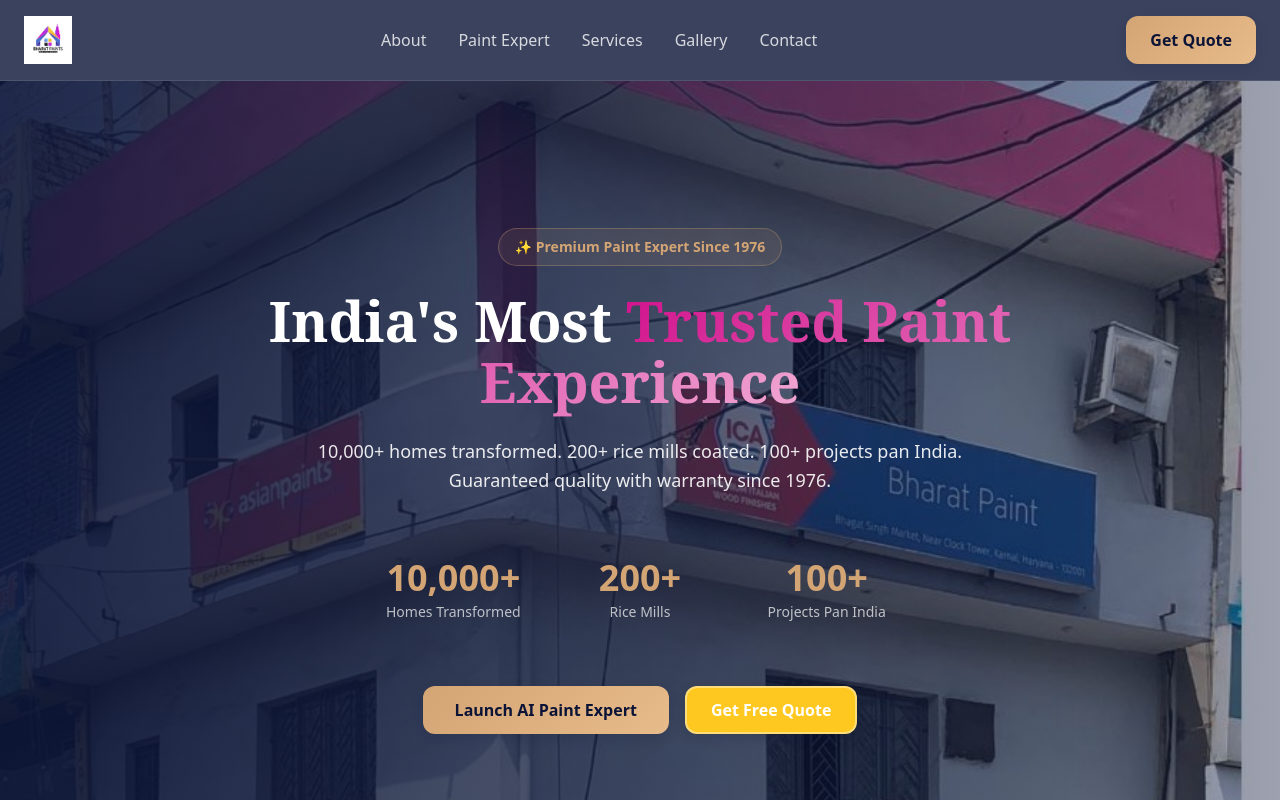
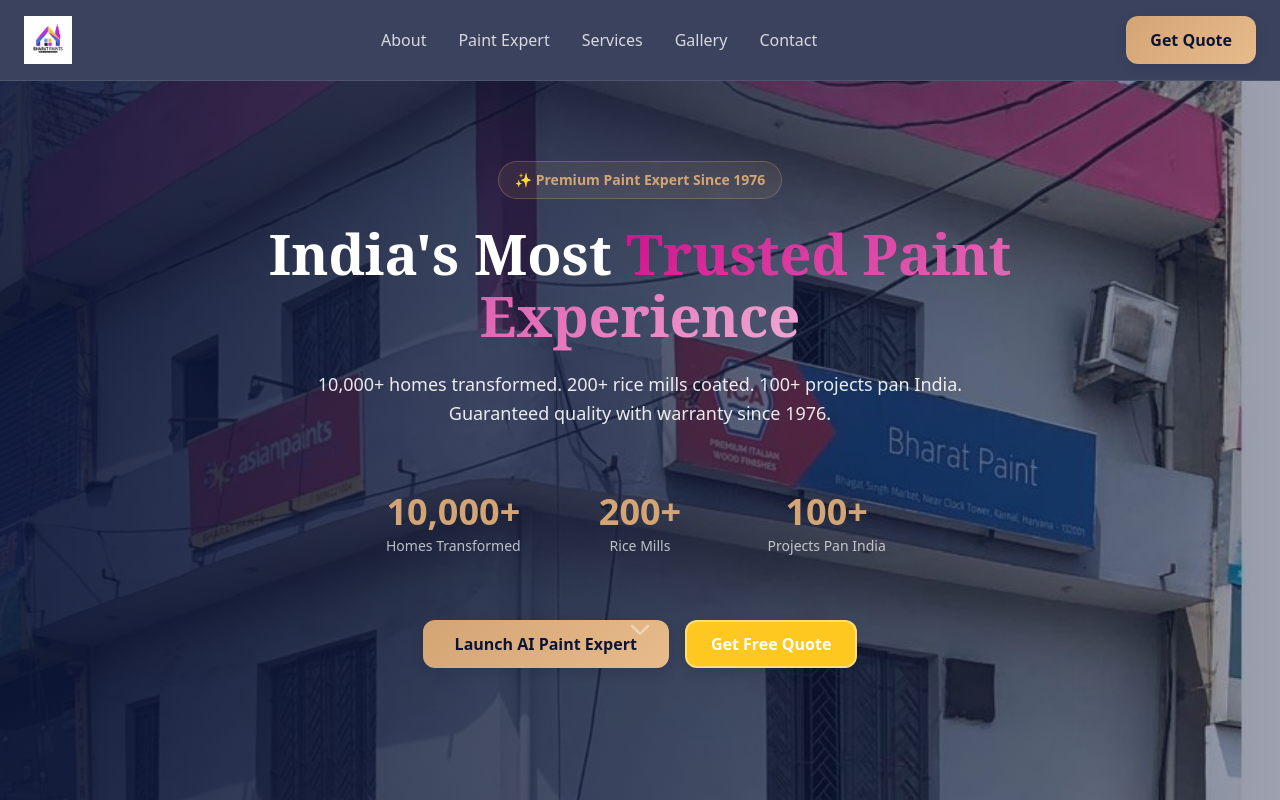
Before and after one commit to bharatpaints-alt/Bharat-Paints-Website, a Next.js app: page / in a window 1280 px wide. Shown: the top 800 px of the page. Built offline with nearby package versions, Linux system fonts and the light colour scheme.

Commit message:
Sync launched website: current contact details, WhatsApp enquiries and GIO link

```diff
--- a/components/sections/HeroSection.tsx
+++ b/components/sections/HeroSection.tsx
@@ -27,7 +27,7 @@
 
 export function HeroSection() {
   return (
-    <section className="relative w-full h-screen overflow-hidden bg-gradient-navy-dark">
+    <section className="relative w-full min-h-[calc(100svh-5rem)] py-16 md:py-20 overflow-hidden bg-gradient-navy-dark">
       {/* Animated Background Pattern */}
       <motion.div
         className="absolute inset-0 opacity-10"
@@ -54,7 +54,7 @@
       </div>
 
       {/* Hero Content */}
-      <div className="relative h-full flex flex-col items-center justify-center text-center px-4 md:px-6">
+      <div className="relative flex flex-col items-center justify-center text-center px-4 md:px-6">
         <motion.div
           variants={containerVariants}
           initial="hidden"
```
